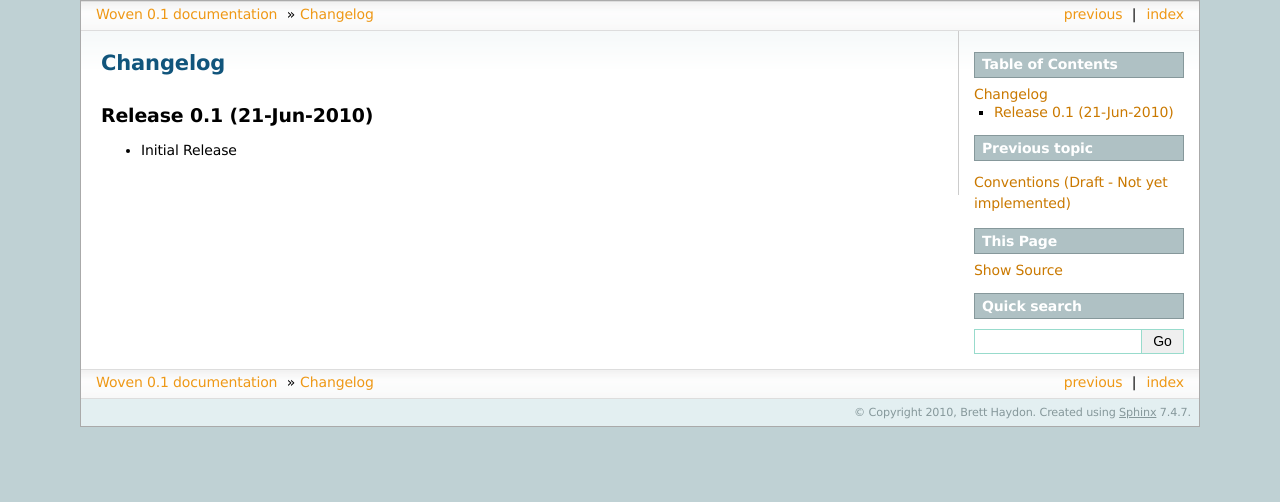
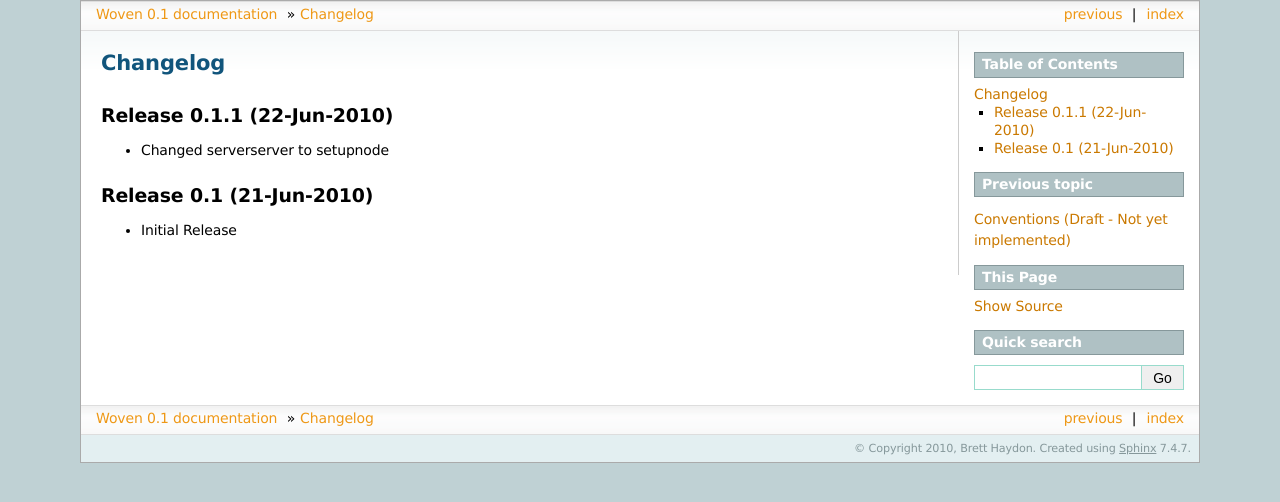
Before and after one commit to bretth/woven, a Sphinx documentation site: the page built from docs/changelog.rst, in a window 1280 px wide. Shown: the top 502 px of the page. Built offline with Sphinx 7.4.7, drawn with Linux system fonts in a browser that asks for light colours.

Commit message:
updated changelog

```diff
--- a/docs/changelog.rst
+++ b/docs/changelog.rst
@@ -1,6 +1,10 @@
 
 Changelog
 ==========
+Release 0.1.1 (22-Jun-2010)
+---------------------------
+* Changed serverserver to setupnode
+
 
 Release 0.1 (21-Jun-2010)
 -----------------------------
```
